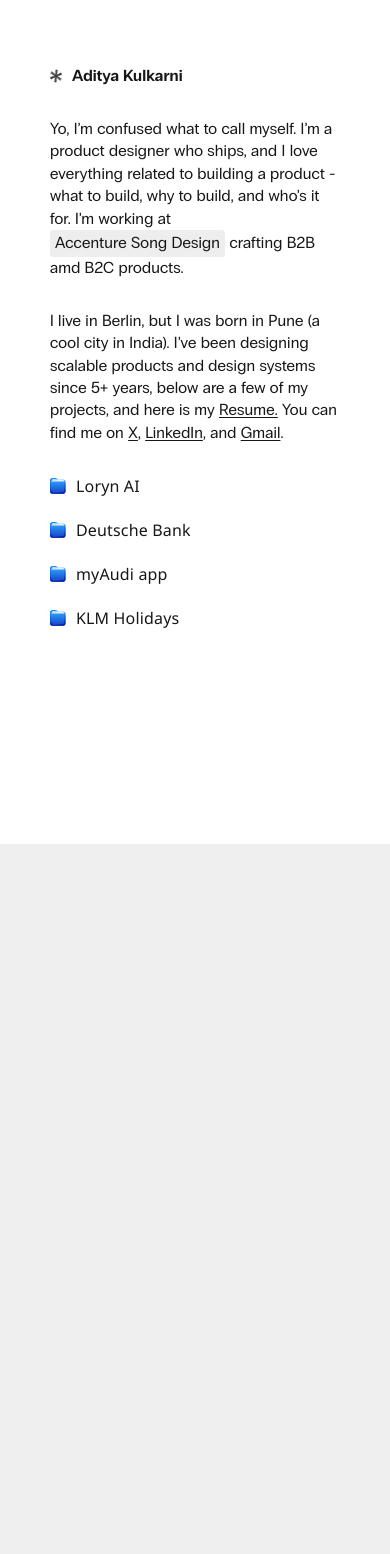
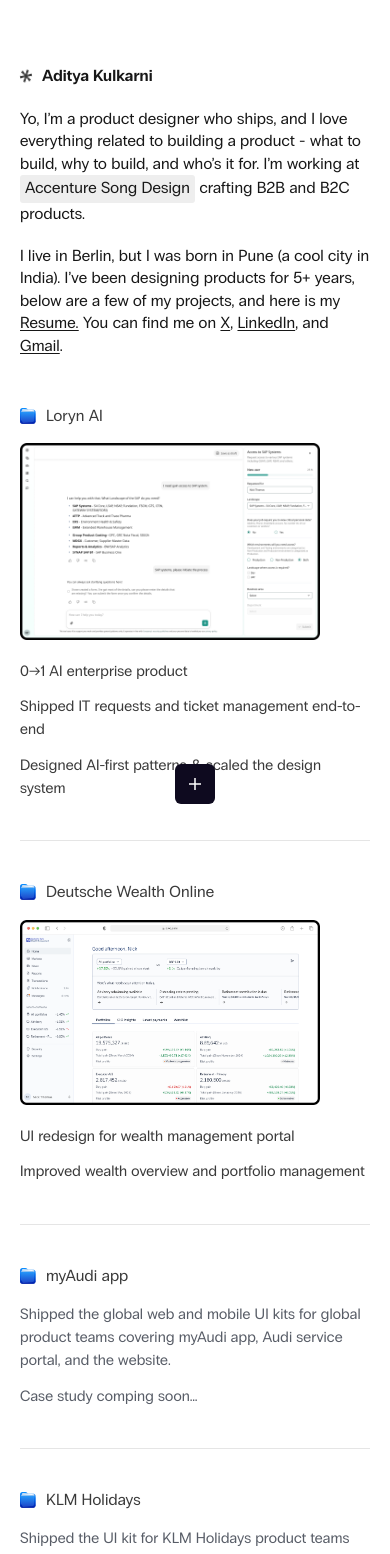
Before and after one commit to adykrni/Portfolio, a Next.js app: page / in a window 390 px wide. Shown: the top 1554 px of the page. Before the commit the page ends 844 px from the top, so only its background shows below. Built offline with nearby package versions, Linux system fonts and the light colour scheme.

Commit message:
Website updates

```diff
--- a/src/components/bio/BioAnnotation.tsx
+++ b/src/components/bio/BioAnnotation.tsx
@@ -71,7 +71,7 @@
       initial="initial"
       animate="animate"
       exit="exit"
-      className="flex w-[280px] flex-col items-start gap-2 sm:w-[420px] lg:w-[650px]"
+      className="flex w-[280px] flex-col items-start gap-5 sm:w-[420px] lg:w-[650px]"
     >
       {imageSrc && imageHasOwnFrame && imageWidth && imageHeight ? (
         // This image already bakes in its own border/bezel (a device mockup
@@ -114,16 +114,18 @@
           )}
         </motion.div>
       )}
+      <ul className="flex list-none flex-col gap-2.5 p-0">
         {facts.map((fact) => (
-        <motion.div
+          <motion.li
             key={fact}
             variants={itemVariants}
             transition={springTransition}
-          className="rounded-[6px] bg-[#e7e7e7] p-[6px] text-[16px] leading-[1.4] tracking-[0.16px] text-foreground"
+            className="font-radio text-[15px] leading-[1.55] tracking-[0.01em] text-[#3a3a3a]"
           >
             {fact}
-        </motion.div>
+          </motion.li>
         ))}
+      </ul>
     </motion.div>
   );
 }
--- a/src/components/bio/BioAnnotationLayer.tsx
+++ b/src/components/bio/BioAnnotationLayer.tsx
@@ -175,7 +175,7 @@
 
   return (
     <div
-      className="pointer-events-none absolute inset-0 z-20"
+      className="pointer-events-none absolute inset-0 z-20 hidden md:block"
       style={{ visibility: position ? "visible" : "hidden" }}
     >
       <AnimatePresence
--- a/src/components/bio/BioPage.tsx
+++ b/src/components/bio/BioPage.tsx
@@ -13,9 +13,12 @@
   isProjectNavigable,
   projects,
 } from "@/lib/bio-content";
+import { FloatingSiteNav } from "@/components/floating-nav/FloatingSiteNav";
+
+import { BioAnnotationLayer } from "./BioAnnotationLayer";
 import { EmployerChip } from "./EmployerChip";
+import { MobileProjectSection } from "./MobileProjectSection";
 import { ProjectRow } from "./ProjectRow";
-import { BioAnnotationLayer } from "./BioAnnotationLayer";
 
 const dimTransition =
   "transition-[filter,opacity] duration-200 ease-[cubic-bezier(0.25,0.46,0.45,0.94)]";
@@ -79,8 +82,8 @@
   const isEmployerDimmed = anyActive && activeChipId !== employerChip.id;
 
   return (
-    <div className="mx-auto w-full max-w-[520px] px-[50px] py-16 sm:px-5 sm:py-24">
-      <div ref={containerRef} className="relative flex flex-col items-start gap-[30px]">
+    <div className="mx-auto w-full max-w-[520px] px-5 pb-28 pt-16 md:px-[50px] md:py-24">
+      <div ref={containerRef} className="relative flex flex-col items-start gap-5 md:gap-[30px]">
         <div className={`flex items-center gap-[10px] ${dimTransition} ${anyActive ? "opacity-20 blur-[3px]" : ""}`}>
           <AvatarDoodle />
           <p className="font-radio text-[16px] font-bold tracking-[0.16px] text-foreground">
@@ -133,10 +136,10 @@
           .
         </p>
 
-        <div className="flex w-full flex-col items-start gap-[20px]">
+        <div className="hidden w-full flex-col divide-y divide-divider md:flex">
           {projects.map((chip) => (
+            <div key={chip.id} className="py-5 first:pt-0 last:pb-0">
               <ProjectRow
-              key={chip.id}
                 chip={chip}
                 isActive={activeChipId === chip.id}
                 isDimmed={anyActive && activeChipId !== chip.id}
@@ -148,6 +151,7 @@
                   else chipRefs.current.delete(chip.id);
                 }}
               />
+            </div>
           ))}
         </div>
 
@@ -157,6 +161,18 @@
           containerRef={containerRef}
         />
       </div>
+
+      <div className="mt-12 flex w-full flex-col divide-y divide-divider md:hidden">
+        {projects.map((chip) => (
+          <div key={chip.id} className="py-10 first:pt-0 last:pb-0">
+            <MobileProjectSection chip={chip} />
+          </div>
+        ))}
+      </div>
+
+      <div className="md:hidden">
+        <FloatingSiteNav />
+      </div>
     </div>
   );
 }
--- /dev/null
+++ b/src/components/bio/MobileProjectSection.tsx
@@ -0,0 +1,114 @@
+import Image from "next/image";
+import Link from "next/link";
+
+import { isProjectNavigable, type BioChip, type FactsAnnotation } from "@/lib/bio-content";
+
+function ProjectTitleRow({
+  chip,
+  href,
+  navigable,
+}: {
+  chip: BioChip;
+  href?: string;
+  navigable: boolean;
+}) {
+  const row = (
+    <>
+      <Image src="/icons/folder.svg" alt="" width={16} height={16} className="shrink-0" aria-hidden />
+      <span className="font-radio text-[16px] leading-[1.4] tracking-[0.16px] text-[#3a3a3a]">
+        {chip.label}
+      </span>
+    </>
+  );
+
+  if (navigable && href) {
+    return (
+      <Link href={href} className="flex items-center gap-2.5">
+        {row}
+      </Link>
+    );
+  }
+
+  return <div className="flex items-center gap-2.5">{row}</div>;
+}
+
+function ProjectFacts({
+  facts,
+  muted,
+}: {
+  facts: string[];
+  muted: boolean;
+}) {
+  return (
+    <ul className="flex list-none flex-col gap-3 p-0">
+      {facts.map((fact) => (
+        <li
+          key={fact}
+          className={`font-radio text-[15px] leading-[1.55] tracking-[0.01em] ${
+            muted ? "text-[#585d67]" : "text-[#3a3a3a]"
+          }`}
+        >
+          {fact}
+        </li>
+      ))}
+    </ul>
+  );
+}
+
+function ProjectPreviewImage({
+  imageSrc,
+  imageAlt,
+  imageWidth,
+  imageHeight,
+}: {
+  imageSrc: string;
+  imageAlt?: string;
+  imageWidth: number;
+  imageHeight: number;
+}) {
+  return (
+    <div className="w-full max-w-[300px]">
+      <Image
+        src={imageSrc}
+        alt={imageAlt ?? ""}
+        width={imageWidth}
+        height={imageHeight}
+        className="h-auto w-full"
+        sizes="300px"
+        unoptimized
+      />
+    </div>
+  );
+}
+
+export function MobileProjectSection({ chip }: { chip: BioChip }) {
+  if (chip.annotation.kind !== "facts") return null;
+
+  const annotation: FactsAnnotation = chip.annotation;
+  const navigable = isProjectNavigable(chip);
+  const showPreview = navigable && Boolean(annotation.imageSrc);
+
+  return (
+    <section className="flex flex-col">
+      <ProjectTitleRow chip={chip} href={annotation.href} navigable={navigable} />
+
+      <div className="mt-4 flex flex-col">
+        {showPreview ? (
+          <>
+            <ProjectPreviewImage
+              imageSrc={annotation.imageSrc!}
+              imageAlt={annotation.imageAlt}
+              imageWidth={annotation.imageWidth ?? 2600}
+              imageHeight={annotation.imageHeight ?? 1704}
+            />
+            <div className="mt-5">
+              <ProjectFacts facts={annotation.facts} muted={false} />
+            </div>
+          </>
+        ) : (
+          <ProjectFacts facts={annotation.facts} muted />
+        )}
+      </div>
+    </section>
+  );
+}
--- a/src/components/floating-nav/FloatingSiteNav.tsx
+++ b/src/components/floating-nav/FloatingSiteNav.tsx
@@ -67,13 +67,13 @@
   const visibleCaseStudies = caseStudies.filter((study) => study.id !== currentPage);
 
   return (
-    <div className="fixed bottom-10 right-16 z-50 flex flex-col items-end gap-3 lg:right-[94px]">
+    <div className="fixed bottom-10 left-1/2 z-50 flex -translate-x-1/2 flex-col items-center gap-3 md:left-auto md:right-16 md:translate-x-0 md:items-end lg:right-[94px]">
       <div
-        className="grid w-[180px] transition-[grid-template-rows] duration-500 ease-[cubic-bezier(0.25,0.46,0.45,0.94)]"
+        className="grid w-[154px] transition-[grid-template-rows] duration-500 ease-[cubic-bezier(0.25,0.46,0.45,0.94)] md:w-[180px]"
         style={{ gridTemplateRows: isOpen ? "1fr" : "0fr" }}
       >
         <div
-          className={`overflow-hidden rounded-[10px] bg-white shadow-[0_4px_20px_0_rgba(0,0,0,0.08)] transition-opacity duration-500 ease-[cubic-bezier(0.25,0.46,0.45,0.94)] ${
+          className={`overflow-hidden rounded-[10px] border border-[#ddd] bg-[#fcfcfc] shadow-[0_4px_10px_0_rgba(0,0,0,0.1)] transition-opacity duration-500 ease-[cubic-bezier(0.25,0.46,0.45,0.94)] ${
             isOpen ? "opacity-100" : "opacity-0"
           }`}
         >
@@ -113,7 +113,7 @@
         onClick={() => setIsOpen((value) => !value)}
         aria-expanded={isOpen}
         aria-label={isOpen ? "Close navigation menu" : "Open navigation menu"}
-        className="flex size-[30px] shrink-0 items-center justify-center rounded-[6px] bg-[#FF5986]"
+        className="flex size-10 shrink-0 items-center justify-center rounded-[6px] bg-[#0E0A1F]"
       >
         <svg
           width="12"
--- a/src/lib/bio-content.ts
+++ b/src/lib/bio-content.ts
@@ -48,13 +48,13 @@
 // Intro paragraph is split around the single inline employer chip.
 export const bioIntro = {
   before:
-    "Yo, I’m confused what to call myself. I’m a product designer who ships, and I love everything related to building a product - what to build, why to build, and who’s it for. I’m working at ",
-  after: " crafting B2B amd B2C products.",
+    "Yo, I’m a product designer who ships, and I love everything related to building a product - what to build, why to build, and who’s it for. I’m working at ",
+  after: " crafting B2B and B2C products.",
 };
 
 export const bioContact = {
   before:
-    "I live in Berlin, but I was born in Pune (a cool city in India). I’ve been designing scalable products and design systems since 5+ years, below are a few of my projects, and here is my ",
+    "I live in Berlin, but I was born in Pune (a cool city in India). I’ve been designing products for 5+ years, below are a few of my projects, and here is my ",
   resumeLabel: "Resume.",
   resumeHref: site.resumeUrl ?? "#",
   afterResume: " You can find me on ",
@@ -81,15 +81,15 @@
       imageHeight: 1704,
       facts: [
         "0→1 AI enterprise product",
-        "shipped IT management feature end-to-end",
-        "designed AI-first patterns & shipped the design system",
+        "Shipped IT requests and ticket management end-to-end",
+        "Designed AI-first patterns & scaled the design system",
       ],
       href: "/loryn",
     },
   },
   {
     id: "deutsche",
-    label: "Deutsche Bank",
+    label: "Deutsche Wealth Online",
     annotation: {
       kind: "facts",
       mediaLabel: "DEUTSCHE WEALTH PREVIEW",
@@ -99,8 +99,8 @@
       imageWidth: 3900,
       imageHeight: 2412,
       facts: [
-        "Data heavy dashboards for wealth management portal",
-        "validated with 27 users in usability testing",
+        "UI redesign for wealth management portal",
+        "Improved wealth overview and portfolio management",
       ],
       href: "/deutsche-wealth",
     },
@@ -116,7 +116,10 @@
       imageHasOwnFrame: true,
       imageWidth: 2600,
       imageHeight: 1704,
-      facts: ["Unifying a global design system for Audi", "case study coming soon, apologies.."],
+      facts: [
+        "Shipped the global web and mobile UI kits for global product teams covering myAudi app, Audi service portal, and the website.",
+        "Case study comping soon...",
+      ],
       href: "/audi",
       navigable: false,
     },
@@ -133,8 +136,8 @@
       imageWidth: 2600,
       imageHeight: 1704,
       facts: [
-        "design system for travel tech",
-        "case study coming soon...",
+        "Shipped the UI kit for KLM Holidays product teams leading to faster A/B tests, and small iteration cycles.",
+        "Case study comping soon...",
       ],
       href: "/klm",
       navigable: false,
@@ -142,7 +145,9 @@
   },
 ];
 
-export function isProjectNavigable(chip: BioChip): boolean {
+export function isProjectNavigable(
+  chip: BioChip,
+): chip is BioChip & { annotation: FactsAnnotation } {
   return chip.annotation.kind === "facts" && chip.annotation.navigable !== false;
 }
 
```
Lines whose indentation alone changed are shown as unchanged.
